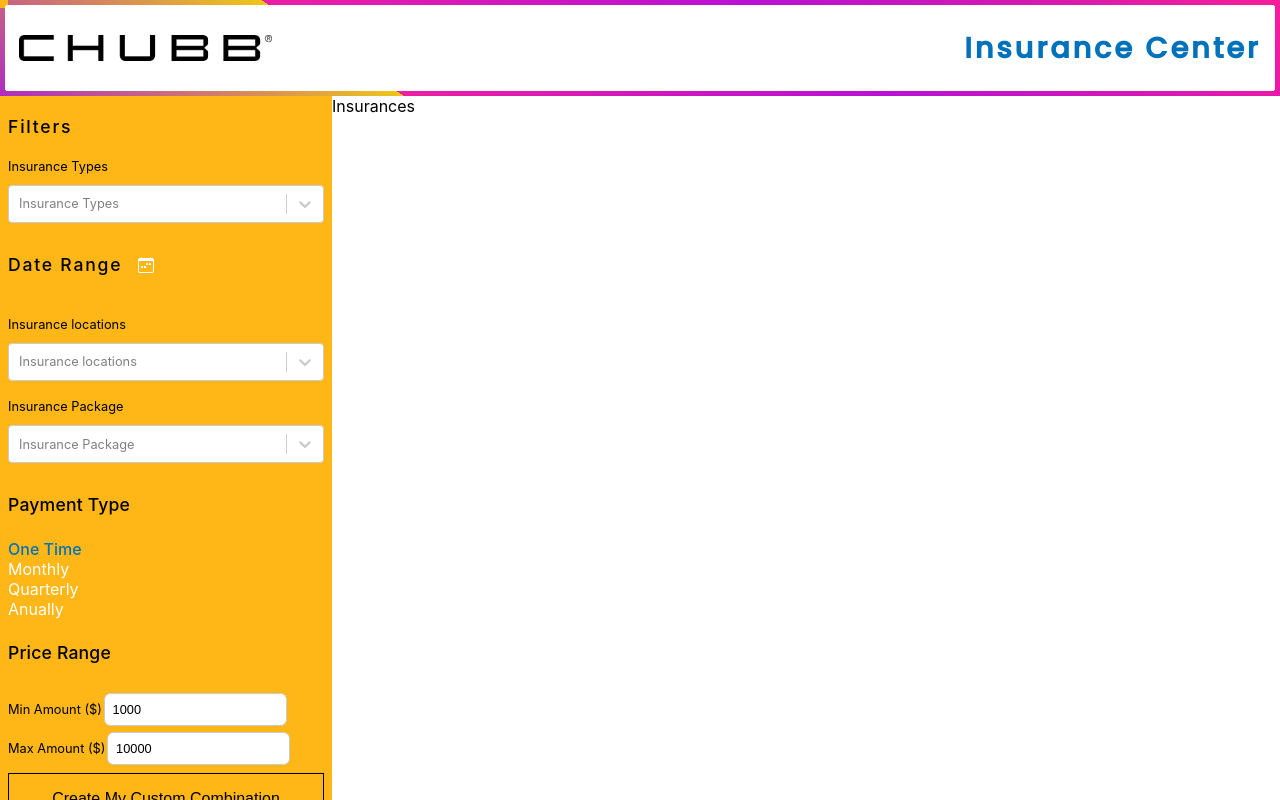
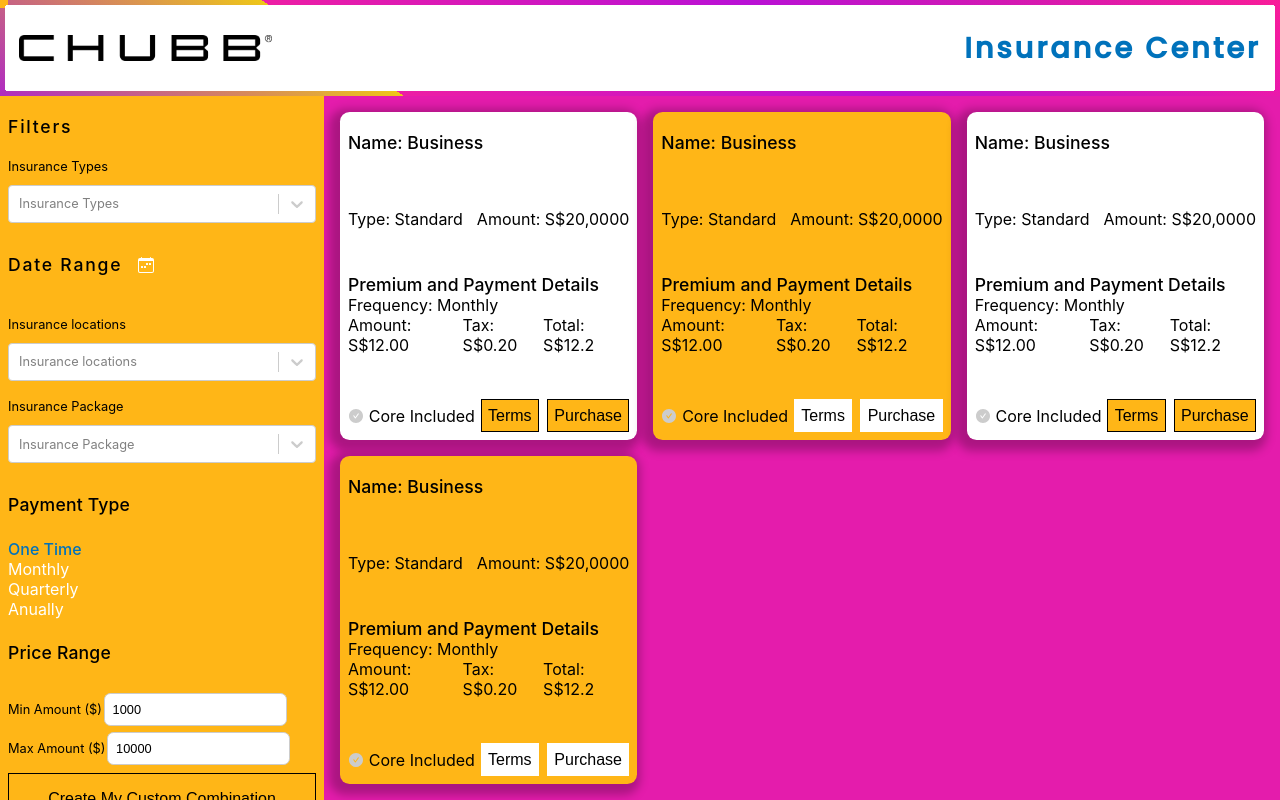
Before and after one commit to sedhha/chubb-icenter, a Next.js app: page / in a window 1280 px wide. Built offline with nearby package versions, Linux system fonts and the light colour scheme.

Commit message:
Static Insurance UI Ready

```diff
--- /dev/null
+++ b/components/Insurances/InsuranceCard/Card.jsx
@@ -0,0 +1,51 @@
+import React from 'react'
+import classes from "./InsuranceCard.module.css"
+import { AiFillCheckCircle } from "react-icons/ai"
+export default function Card({
+    insuranceName,
+    insuranceType,
+    coverageAmount,
+    frequency,
+    premiumTax,
+    premiumAmount,
+    coreIncluded
+}) {
+    return (
+        <div className={classes.InsuranceCard}>
+            <h1 className={classes.InsuranceName}>Name: {insuranceName ?? 'Business'}</h1>
+            <div className={classes.CoverageDetails}>
+                <h2 className={classes.InsuranceDetails}>Type: {insuranceType ?? 'Standard'}</h2>
+                <h2 className={classes.InsuranceDetails}>Amount: {coverageAmount ?? 'S$20,0000'}</h2>
+            </div>
+            <div>
+                <h1 className={classes.PremiumAndPaymentDetails}>
+                    Premium and Payment Details
+                </h1>
+                <h2 className={classes.PremiumFrequency}>
+                    Frequency: {frequency ?? 'Monthly'}
+                </h2>
+                <div className={classes.PremiumBox}>
+                    <h4 className={classes.PremiumContent}>
+                        Amount: {premiumAmount ?? 'S$12.00'}
+                    </h4>
+                    <h4 className={classes.PremiumContent}>
+                        Tax: {premiumTax ?? 'S$0.20'}
+                    </h4>
+                    <h4 className={classes.PremiumContent}>
+                        Total: {`S$${(premiumAmount ?? 12.00) + (premiumTax ?? 0.20)}`}
+                    </h4>
+                </div>
+            </div>
+            <div className={classes.ActionCenter}>
+                <div className={classes.CoreIncluded}>
+                    <AiFillCheckCircle className={coreIncluded ? classes.Active : classes.InActive} />
+                    <label className={classes.Label}>Core Included</label>
+                </div>
+                <div className={classes.ButtonGroup}>
+                    <button className={classes.Button}>Terms</button>
+                    <button className={classes.Button}>Purchase</button>
+                </div>
+            </div>
+        </div>
+    )
+}
--- /dev/null
+++ b/components/Insurances/InsuranceCard/InsuranceCard.module.css
@@ -0,0 +1,113 @@
+.InsuranceCard {
+  padding: 0.5rem;
+  display: flex;
+  flex-direction: column;
+  box-shadow: -4px 4px 10px 7px rgba(0, 0, 0, 0.25);
+  justify-content: space-between;
+  border-radius: 0.6rem;
+}
+.InsuranceCard:nth-child(2n) {
+  background-color: var(--chubb-yellow);
+}
+.InsuranceCard:nth-child(2n + 1) {
+  background-color: #fff;
+}
+.InsuranceName {
+  font-weight: 500;
+  font-size: 1.1rem;
+}
+
+.CoverageDetails {
+  display: flex;
+  flex-direction: row;
+  justify-content: space-between;
+  align-items: center;
+}
+
+.PremiumBox {
+  display: flex;
+  justify-content: space-between;
+  align-items: center;
+}
+.PremiumAndPaymentDetails {
+  font-size: 1.1rem;
+  font-weight: 500;
+  padding: 0;
+  margin: 0;
+}
+.PremiumFrequency,
+.PremiumContent {
+  font-size: 1rem;
+  font-weight: 400;
+  padding: 0;
+  margin: 0;
+}
+
+.InsuranceDetails {
+  font-size: 1rem;
+  font-weight: 400;
+  padding: 0;
+  margin: 0;
+}
+.ActionCenter {
+  display: flex;
+  align-items: center;
+  justify-content: space-between;
+}
+
+.CoreIncluded {
+  display: flex;
+  align-items: center;
+  gap: 0.3rem;
+}
+.Active {
+  color: green;
+  font-size: 1rem;
+  margin-top: 0.15rem;
+  font-weight: 400;
+  padding: 0;
+  margin: 0;
+}
+.InActive {
+  color: #ccc;
+  font-size: 1rem;
+  margin-top: 0.15rem;
+  font-weight: 400;
+  padding: 0;
+  margin: 0;
+}
+
+.InsuranceCard:nth-child(2n + 1) .Button {
+  padding: 0.4rem;
+  background-color: var(--chubb-yellow);
+  border: 1px solid black;
+  cursor: pointer;
+  transition: 0.3s ease-in;
+  outline: none;
+  font-size: 1rem;
+}
+.InsuranceCard:nth-child(2n) .Button {
+  padding: 0.4rem;
+  background-color: #fff;
+  border: 1px solid #fff;
+  cursor: pointer;
+  transition: 0.3s ease-in;
+  outline: none;
+  font-size: 1rem;
+}
+
+.Button:hover {
+  scale: 0.96;
+}
+
+.Label {
+  margin: 0;
+  padding: 0;
+  font-size: 1rem;
+  font-weight: 400;
+}
+.ButtonGroup {
+  display: flex;
+  align-items: center;
+  gap: 0.5rem;
+}
--- a/components/Insurances/Insurances.jsx
+++ b/components/Insurances/Insurances.jsx
@@ -1,8 +1,15 @@
 import React from 'react'
 import classes from "./Insurances.module.css";
+import InsuranceCard from "./InsuranceCard/Card";
 
 export default function Insurances() {
     return (
-        <div className={classes.Insurances}>Insurances</div>
+        <div className={classes.Insurances}>
+            <InsuranceCard />
+            <InsuranceCard />
+            <InsuranceCard />
+            <InsuranceCard />
+
+        </div>
     )
 }
--- a/components/Insurances/Insurances.module.css
+++ b/components/Insurances/Insurances.module.css
@@ -1,4 +1,20 @@
 .Insurances {
-  height: 100%;
+  max-height: 100%;
   flex: 3;
+  padding: 1rem;
+  display: grid;
+  grid-template-columns: repeat(3, 1fr);
+  overflow: auto;
+  grid-gap: 1rem;
+  background-color: #e41cac;
 }
+.Insurances::-webkit-scrollbar {
+  width: 0.4rem; /* width of the entire scrollbar */
+}
+.Insurances::-webkit-scrollbar-track {
+  background: transparent; /* color of the tracking area */
+}
+.Insurances::-webkit-scrollbar-thumb {
+  background-color: #ccc; /* color of the scroll thumb */
+  border: 3px solid #ccc; /* creates padding around scroll thumb */
+}
```
